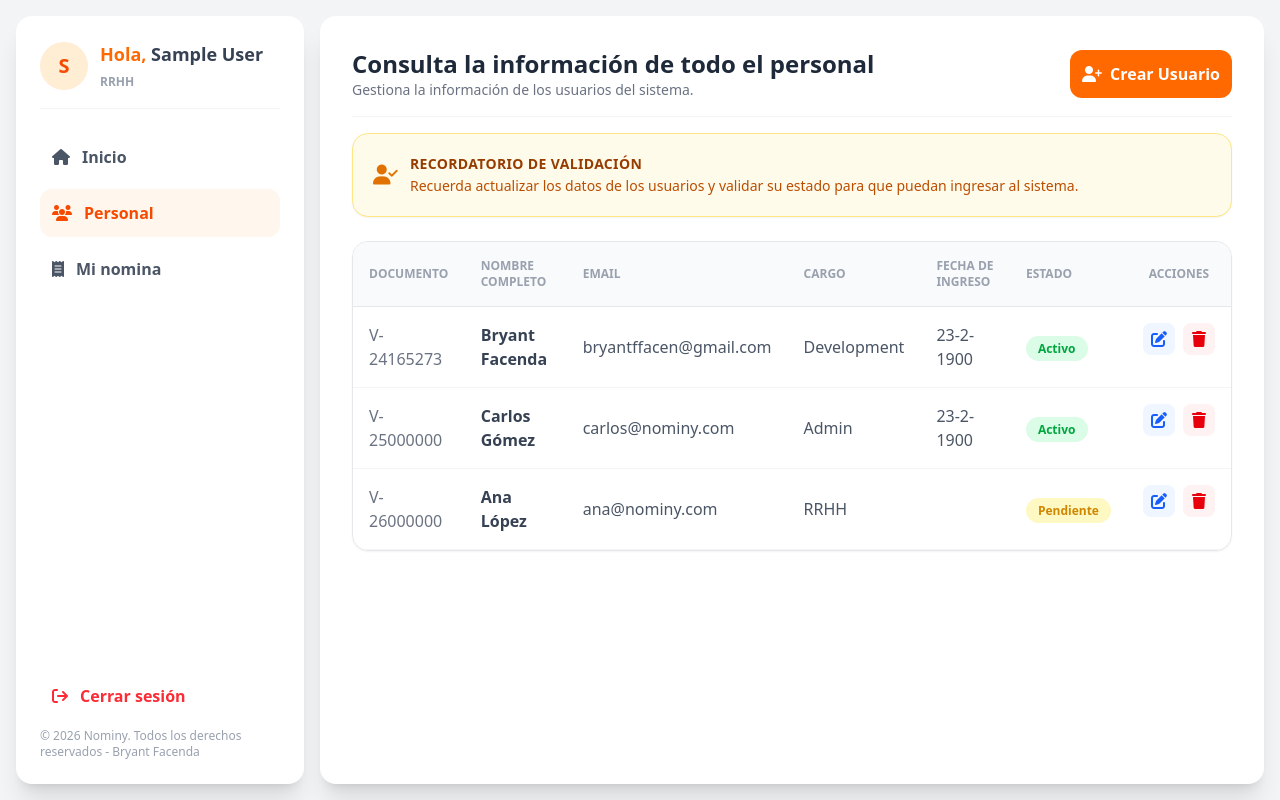
After one commit to Bafaf23/nominy, a PHP site: page /views/dashboard/personal.php in a window 1280 px wide. The commit adds this page. Run offline with PHP 8.4, Linux system fonts and the light colour scheme; the visitor is signed in with stand-in values (Sample User, id 1); some libraries are stand-ins or nearby versions.

Commit message:
Update asider and dashboard components: Change "Personal" link to point to "personal.php", enhance dashboard with salary and bonus calculations, and add a news section with an image and tips. Include employee entry date in user information display.

```diff
--- a/views/components/molecule/asider.php
+++ b/views/components/molecule/asider.php
@@ -8,8 +8,7 @@ $links = [
   [
     "icon" => '<i class="fa-solid fa-users"></i>',
     "label" => "Personal",
-    "href" => "#",
-    "role" => "RRHH"
+    "href" => "personal.php",
   ],
   [
     "icon" => '<i class="fa-solid fa-receipt"></i>',
@@ -42,9 +41,9 @@ $links = [
         foreach($links as $link){
           $isActive = ($router === $link["href"]);
 
-          if ($link["label"] === "Personal" && $rol_actual !== "RRHH") {
+          if ($link["label"] === "personal.php" && $rol_actual !== "RRHH") {
             continue;
-        }
+          }
 
           $class = $isActive ? 'bg-orange-50 text-orange-600 font-bold' : 'text-gray-600 hover:bg-gray-50 font-semibold';
 
@@ -59,6 +58,7 @@ $links = [
       </nav>
     </div>
 
+
     <!-- Botón Cerrar Sesión -->
     <form action="../../app/controllers/logoutControll.php" method="POST" class="mt-auto">
       <button type="submit" class="w-full flex items-center gap-3 p-3 text-red-500 hover:bg-red-50 rounded-xl font-bold transition-all">
@@ -68,4 +68,7 @@ $links = [
         Cerrar sesión
       </button>
     </form>
+    <footer class="mt-2 text-gray-400 text-xs font-medium">
+      &copy; 2026 Nominy. Todos los derechos reservados - Bryant Facenda
+    </footer>
   </aside>
--- a/views/dashboard/footer.php
+++ b/views/dashboard/footer.php
@@ -1,3 +1,3 @@
-</main>
+  </main>
 </body>
 </html>
--- a/views/dashboard/layout.php
+++ b/views/dashboard/layout.php
@@ -26,4 +26,4 @@ $inicial = substr($nombre_seguro, 0, 1);
 </head>
 <body class="bg-gray-100 h-screen flex p-4 gap-4">
   <?php include __DIR__ . "/../components/molecule/asider.php";?>
-  <main class="flex-1 bg-white rounded-2xl shadow-xl p-8 flex flex-col">
+    <main class="flex-1 bg-white rounded-2xl shadow-xl p-8 flex flex-col">
--- /dev/null
+++ b/views/dashboard/personal.php
@@ -0,0 +1,116 @@
+<?php
+/**
+ * Vista de para RRHH para visualizar y modificar la informacion del personal
+ */
+$pageTitle = "Personal - Nominy";
+include "layout.php";
+
+if($_SESSION["name_role"] !== "RRHH"){
+  header("Locaion: acess_denied.php");
+  exit;
+}
+$personal = [
+  [
+    "id" => 1,
+    "dni" => "V-24165273",
+    "name" => "Bryant",
+    "lastName" => "Facenda",
+    "email" => "bryantffacen@gmail.com",
+    "role" => "Development",
+    "brith_date"=>"23-2-1900",
+    "status" => 1
+  ],
+  [
+    "id" => 2,
+    "dni" => "V-25000000",
+    "name" => "Carlos",
+    "lastName" => "Gómez",
+    "email" => "carlos@nominy.com",
+    "role" => "Admin",
+    "brith_date"=>"23-2-1900",
+    "status" => 1
+  ],
+  [
+    "id" => 3,
+    "dni" => "V-26000000",
+    "name" => "Ana",
+    "lastName" => "López",
+    "brith_date"=>"",
+    "email" => "ana@nominy.com",
+    "role" => "RRHH",
+    "status" => 0
+  ]
+]
+?>
+
+
+<header class="border-b border-gray-100 pb-4">
+  <div class="flex justify-between items-center">
+    <div>
+      <h1 class="text-2xl font-bold text-gray-800">Consulta la información de todo el personal</h1>
+      <p class="text-sm text-gray-500">Gestiona la información de los usuarios del sistema.</p>
+    </div>
+    <button class="p-3 rounded-xl bg-orange-500 text-white font-bold cursor-pointer hover:bg-orange-600 transition-colors">
+      <i class="fa-solid fa-user-plus mr-2"></i>Crear Usuario
+    </button>
+  </div>
+</header>
+
+<section class="p-5 bg-amber-50 border border-amber-200 rounded-2xl mt-4 flex flex-row items-center gap-3 shadow-xs">
+  <span class="text-amber-600 text-xl">
+    <i class="fa-solid fa-user-check"></i>
+  </span>
+  <div>
+    <h3 class="text-amber-800 font-bold text-sm uppercase tracking-wide">Recordatorio de Validación</h3>
+    <p class="text-amber-700 text-sm mt-0.5">Recuerda actualizar los datos de los usuarios y validar su estado para que puedan ingresar al sistema.</p>
+  </div>
+</section>
+
+<!-- TABLA DE PERSONAL -->
+<section class="mt-6 border border-gray-200 rounded-2xl overflow-hidden shadow-xs">
+  <table class="w-full text-left border-collapse">
+    <thead>
+      <tr class="bg-gray-50 border-b border-gray-200">
+        <th class="p-4 text-xs font-bold text-gray-400 uppercase">Documento</th>
+        <th class="p-4 text-xs font-bold text-gray-400 uppercase">Nombre Completo</th>
+        <th class="p-4 text-xs font-bold text-gray-400 uppercase">Email</th>
+        <th class="p-4 text-xs font-bold text-gray-400 uppercase">Cargo</th>
+        <th class="p-4 text-xs font-bold text-gray-400 uppercase">Fecha de Ingreso</th>
+        <th class="p-4 text-xs font-bold text-gray-400 uppercase">Estado</th>
+        <th class="p-4 text-xs font-bold text-gray-400 uppercase text-center">Acciones</th>
+      </tr>
+    </thead>
+    <tbody>
+      <?php foreach ($personal as $usuario): ?>
+        <tr class="border-b border-gray-100 hover:bg-gray-50 transition-colors">
+          <td class="p-4 text-gray-500 font-medium"><?php echo $usuario['dni']; ?></td>
+          <td class="p-4 text-gray-700 font-bold"><?php echo $usuario['name'] . ' ' . $usuario['lastName']; ?></td>
+          <td class="p-4 text-gray-600"><?php echo $usuario['email']; ?></td>
+          <td class="p-4 text-gray-600 font-medium"><?php echo $usuario['role']; ?></td>
+          <td class="p-4 text-gray-600 font-medium"><?php echo $usuario['brith_date']; ?></td>
+          <td class="p-4">
+            <?php if ($usuario['status'] === 1): ?>
+              <span class="bg-green-100 text-green-600 text-xs px-3 py-1 rounded-full font-bold">Activo</span>
+            <?php else: ?>
+              <span class="bg-yellow-100 text-yellow-600 text-xs px-3 py-1 rounded-full font-bold">Pendiente</span>
+            <?php endif; ?>
+          </td>
+          <td class="p-4 flex gap-2 justify-center">
+            <!-- Botón Editar -->
+            <button class="w-8 h-8 flex items-center justify-center bg-blue-50 text-blue-600 rounded-lg hover:bg-blue-100 transition-colors cursor-pointer" title="Editar">
+              <i class="fa-solid fa-pen-to-square"></i>
+            </button>
+            <!-- Botón Borrar -->
+            <button class="w-8 h-8 flex items-center justify-center bg-red-50 text-red-600 rounded-lg hover:bg-red-100 transition-colors cursor-pointer" title="Eliminar">
+              <i class="fa-solid fa-trash"></i>
+            </button>
+          </td>
+        </tr>
+      <?php endforeach; ?>
+    </tbody>
+  </table>
+</section>
+
+<?php
+include __DIR__ . '/footer.php';
+?>
```
Also changed, not shown: views/dashboard/acess_denied.php (added, +62 -0 lines), views/dashboard/dashboard.php (+19 -6 lines), views/dashboard/nomina.php (+11 -4 lines), README.md (added).
